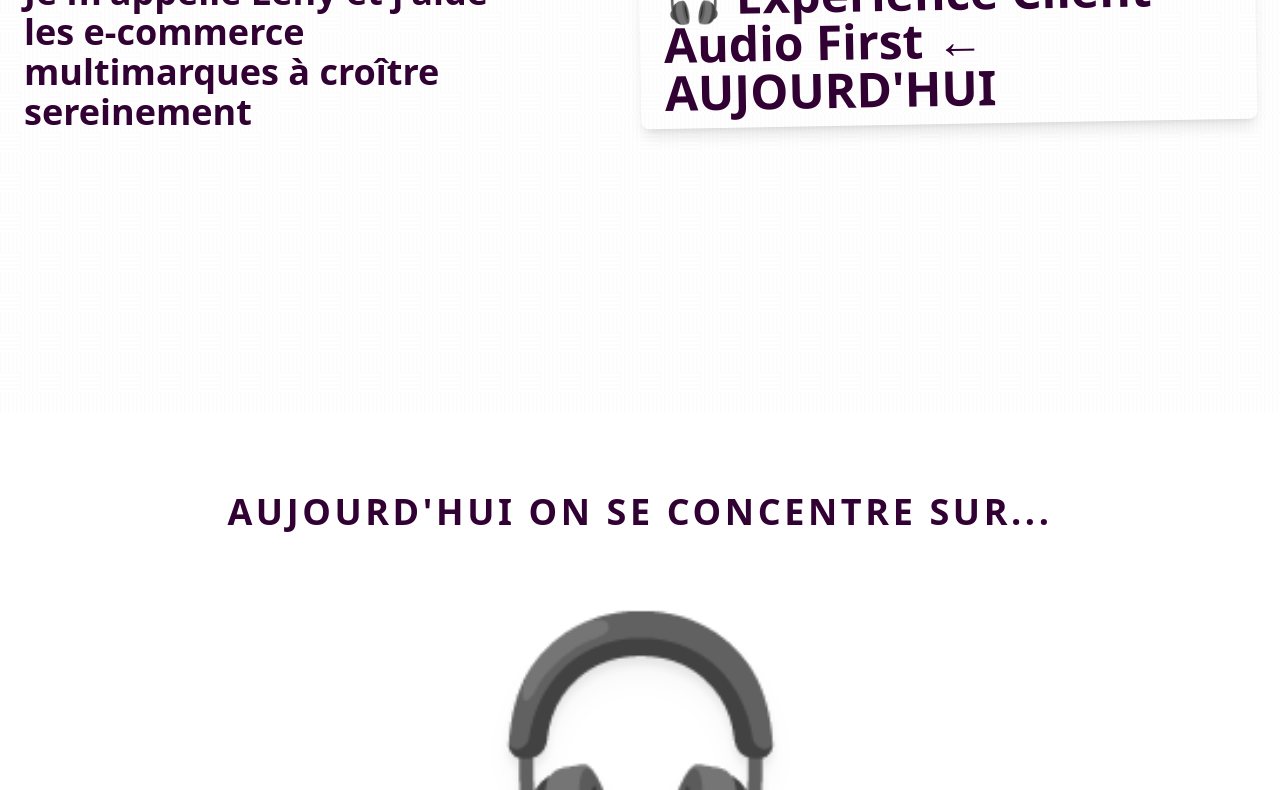
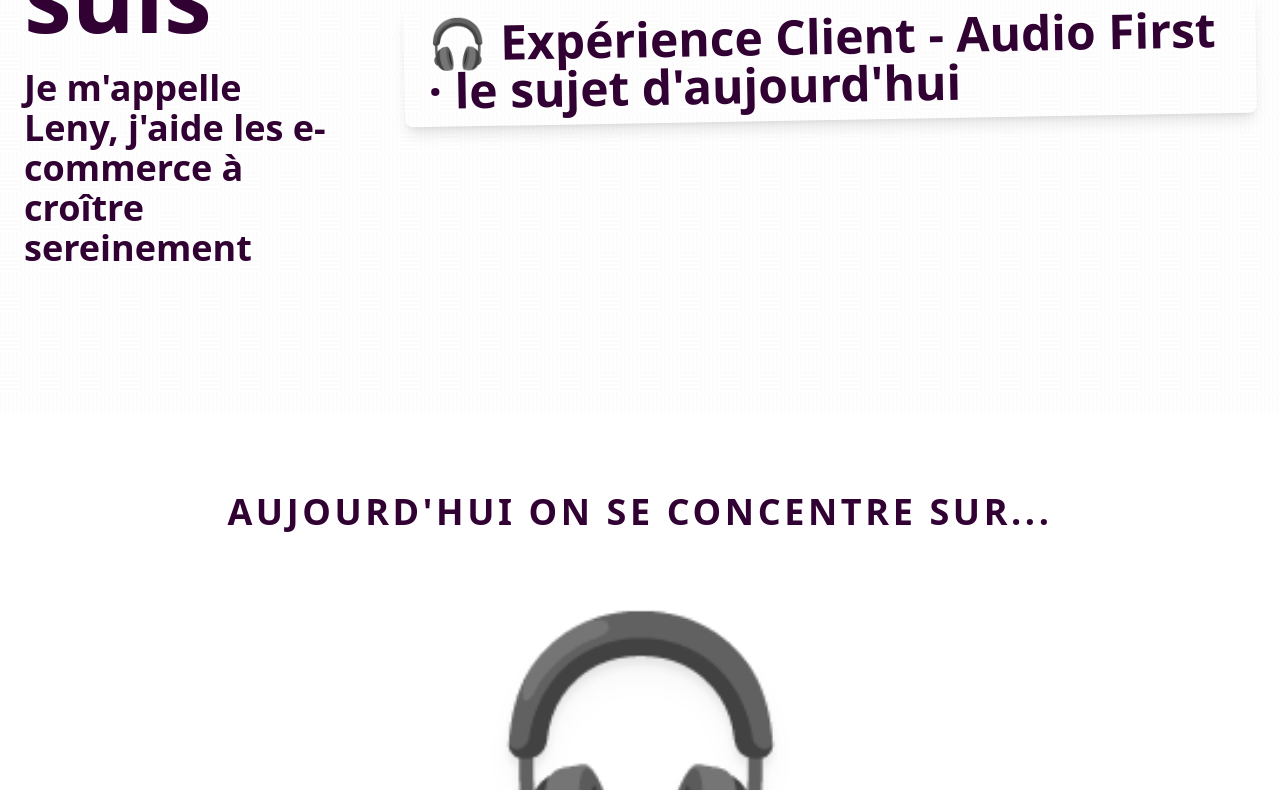
Before and after one commit to demandealeny/presentation-011926-audiofirst, an Astro site: page / in a window 1280 px wide. Shown: the part 1258-2048 px from the top of the page. Built offline with nearby package versions, Linux system fonts and the light colour scheme; Astro itself is replaced by a stand-in of ours; a web font is replaced by a local one.

Commit message:
feat: Add animated `Slide` React component and initial presentation content data.

```diff
--- a/src/components/react/Slide.tsx
+++ b/src/components/react/Slide.tsx
@@ -122,7 +122,7 @@ export const Slide: React.FC<SlideProps> = ({ data, index }) => {
 
       case SlideType.LIST:
         return (
-          <div className="flex flex-col md:flex-row items-center justify-between w-full max-w-7xl mx-auto px-6 h-full relative z-10">
+          <div className="flex flex-col md:flex-row items-center gap-16 w-full max-w-7xl mx-auto px-6 h-full relative z-10">
             <div className="md:w-5/12 mb-12 md:mb-0">
               <div className="text-7xl md:text-9xl mb-8 inline-block" ref={contentRef}>{data.emoji}</div>
               <h2 ref={titleRef} className={`font-display font-bold text-5xl md:text-8xl leading-tight mb-6 ${purpleText}`}>
@@ -130,11 +130,11 @@ export const Slide: React.FC<SlideProps> = ({ data, index }) => {
               </h2>
               {data.subtitle && <p ref={subtitleRef} className={`text-xl md:text-4xl font-semibold opacity-90 ${purpleText}`}>{data.subtitle}</p>}
             </div>
-            <div className="md:w-6/12">
+            <div className="">
               <ul ref={itemsRef} className="space-y-6 md:space-y-8">
                 {Array.isArray(data.content) && data.content.map((item, idx) => (
                   <li key={idx} className={`flex items-start text-2xl md:text-5xl font-body font-medium leading-tight ${purpleText}`}>
-                    {item.includes("AUJOURD'HUI") || item.includes("Audio...") ? (
+                    {item.toLocaleLowerCase().includes("aujourd'hui") || item.includes("Audio...") ? (
                       <span className={`bg-brand-yellow px-4 py-2 md:px-6 md:py-3 font-bold rounded-lg transform -rotate-1 inline-block shadow-lg ${purpleText}`}>
                         {item}
                       </span>
--- a/src/constants.ts
+++ b/src/constants.ts
@@ -15,11 +15,11 @@ export const SLIDES: SlideContent[] = [
     id: 'slide-2',
     type: SlideType.LIST,
     title: "Qui je suis",
-    subtitle: "Je m'appelle Leny et j'aide les e-commerce multimarques à croître sereinement",
+    subtitle: "Je m'appelle Leny, j'aide les e-commerce à croître sereinement",
     content: [
       "📊 Data - Collecte de données",
       "💰 Monétisation - Retail Media",
-      "🎧 Expérience Client - Audio First ← AUJOURD'HUI"
+      "🎧 Expérience Client - Audio First · le sujet d'aujourd'hui"
     ],
     emoji: "👋"
   },
@@ -49,7 +49,7 @@ export const SLIDES: SlideContent[] = [
     type: SlideType.LIST,
     title: "Pourquoi l'audio ?",
     content: [
-      "🔄 Consommable partout (multitâche)",
+      "🔄 Consommable partout",
       "❤️ Crée l'intimité rapidement",
       "🌊 Peu saturé"
     ],
@@ -152,15 +152,16 @@ export const SLIDES: SlideContent[] = [
     title: "Pourquoi ça fonctionne",
     content: [
       "✅ Automatique",
-      "🎤 Personnel (voix)",
-      "📱 Accessible partout"
+      "🎤 Intime",
+      "📱 Accessible partout",
+      "📊 Trackable"
     ],
     emoji: "⚙️"
   },
   {
     id: 'slide-16',
     type: SlideType.BIG_STATEMENT,
-    title: "10 façons d'utiliser l'audio",
+    title: "6 façons d'utiliser l'audio",
     content: "dans TON business",
     emoji: "💡",
     highlight: true
@@ -168,28 +169,16 @@ export const SLIDES: SlideContent[] = [
   {
     id: 'slide-17',
     type: SlideType.LIST,
-    title: "Les applications (1/2)",
+    title: "Les cas d'usages",
     content: [
-      "🧘 Coach : Méditations/exercices guidés",
-      "💻 SaaS : Onboarding audio interactif",
-      "🎓 Formation : Modules immersifs",
-      "🛍️ E-commerce : Stories produit",
-      "📊 Consultant : Mini-audits audio"
+      "🧘 Coach : Méditations guidées",
+      "💻 SaaS : Onboarding interactif",
+      "🎓 Formation : Q/A asynchrone",
+      "🎤 Summit : Micro audio summit",
+      "🛍️ E-commerce : Routine de soin",
+      "📊 Consultant : Mini-audits"
     ],
     emoji: "☝️"
-  },
-  {
-    id: 'slide-18',
-    type: SlideType.LIST,
-    title: "Les applications (2/2)",
-    content: [
-      "🎤 Summit : Micro audio summit",
-      "📚 Lead Magnet : Série podcast privée",
-      "💎 Qualification : Diagnostic audio payant",
-      "👥 Communauté : Mastermind audio asynchrone",
-      "⭐ VIP : Coaching avec flux podcast"
-    ],
-    emoji: "✌️"
   },
   {
     id: 'slide-20',
```
Also changed, not shown: 1 other file.
